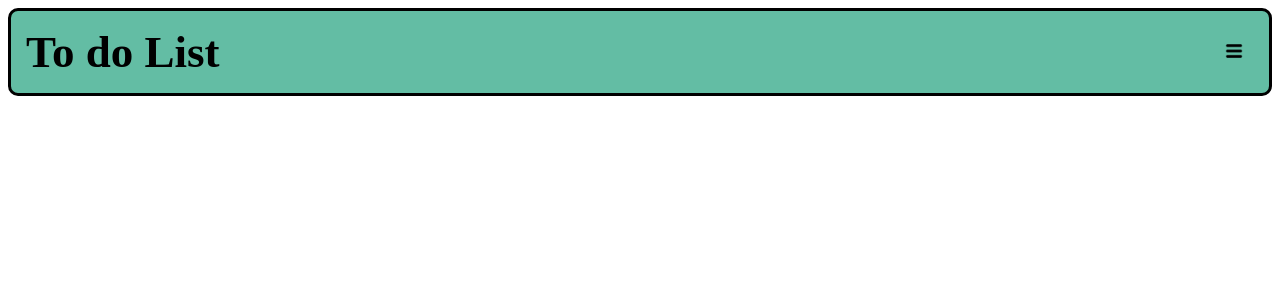
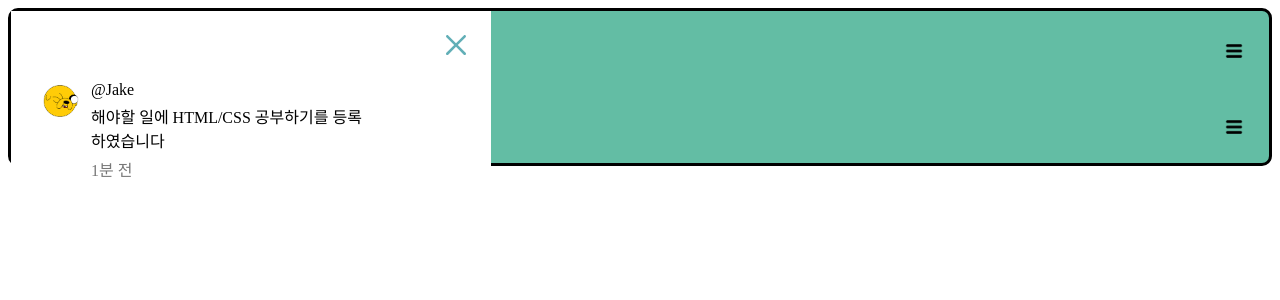
Before and after one commit to codesquad-members-2021/todo-list, a React (Create React App) app in the folder todo/: page / in a window 1280 px wide. Shown: the top 300 px of the page. Built offline with nearby package versions, Linux system fonts and the light colour scheme.

Commit message:
Feat: HistoryItem 추가 및 Header, TodoTitle 추가

```diff
--- a/todo/src/App.js
+++ b/todo/src/App.js
@@ -1,10 +1,26 @@
 import './App.scss';
-import Title from "./components/molecules/Title"
+import Header from "./components/molecules/Header";
+import TodoTitle from "./components/molecules/TodoTitle";
+import HistoryItem from './components/molecules/HistoryItem';
+import HistoryList from './components/molecules/HistoryList';
+
+
 function App() {
   return (
     <div className="App">
-      <Title></Title>
+      <HistoryList>
+        <HistoryItem></HistoryItem>
+      </HistoryList>
+
+      <Header />
+      <div>
+        <TodoTitle>해야할 일</TodoTitle>
+      </div>
+
+
+
     </div>
+
   );
 }
 
--- a/todo/src/components/atoms/Span/index.jsx
+++ b/todo/src/components/atoms/Span/index.jsx
@@ -3,7 +3,8 @@ import styled from "styled-components";
 
 const StyledSpan = styled.span`
    font-size: ${props => props.fontSize};
-   font-weight:${props => props.fontWeight};
+   font-weight: ${props => props.fontWeight};
+   color: ${props => props.fontColor};
 `;
 
 const Span = ({ children, ...props }) => (
--- /dev/null
+++ b/todo/src/components/molecules/Header/index.jsx
@@ -0,0 +1,30 @@
+import React from "react";
+import Span from "../../atoms/Span";
+import SmallButton from "../../atoms/SmallButton";
+import Image from "../../atoms/Image";
+import hamburgerBtn from "../../../images/hamburgerButtonIcon.png";
+import styled from "styled-components";
+
+const Div = styled.div`
+  display: flex;
+  padding: 15px;
+  justify-content: space-between;
+  place-items: center;
+`;
+
+const Header = () => {
+  const clickHandler = () => {
+    console.log("success");
+  }
+
+  return (
+    <Div>
+      <Span fontSize="45px" fontWeight="700">To do List</Span>
+      <SmallButton onClick={clickHandler}>
+        <Image src={hamburgerBtn} imgWidth="30px" />
+      </SmallButton>
+    </Div>
+  );
+};
+
+export default Header;
--- /dev/null
+++ b/todo/src/components/molecules/HistoryItem/index.jsx
@@ -0,0 +1,47 @@
+import React from 'react';
+import styled from "styled-components";
+import Image from '../../atoms/Image';
+import Span from '../../atoms/Span';
+import userIcon from '../../../images/userIcon.png';
+
+const WrapDiv = styled.div`
+  width: 330px;
+  display: flex;
+  padding: 15px;
+  background:#fff;
+`;
+
+const ImgDiv = styled.div`
+  margin: 0 10px 0 0;
+`;
+
+const TextDiv = styled.div`
+  > div {
+    margin-bottom:5px;
+  }
+`;
+
+const HistoryItem = () => (
+  <WrapDiv>
+
+    <ImgDiv>
+      <Image imgWidth="40px" src={userIcon} />
+    </ImgDiv>
+
+    <TextDiv>
+      <div>
+        <Span>@Jake</Span>
+      </div>
+      <div>
+        <Span>해야할 일에 HTML/CSS 공부하기를 등록하였습니다</Span>
+      </div>
+      <div>
+        <Span fontColor="#777777">1분 전</Span>
+      </div>
+    </TextDiv>
+
+  </WrapDiv>
+);
+
+
+export default HistoryItem;
--- /dev/null
+++ b/todo/src/components/molecules/HistoryList/index.jsx
@@ -0,0 +1,35 @@
+import React from 'react';
+import styled from "styled-components";
+import SmallButton from '../../atoms/SmallButton';
+import Image from '../../atoms/Image';
+import cancelButton from '../../../images/cancelButton.svg';
+
+const WrapDiv = styled.div`
+  position: absolute;
+  /* right: -475px; */
+  width: 450px;
+  height: 100%;
+  padding: 15px;
+  background: #fff;
+`;
+
+const ButtonDiv = styled.div`
+  text-align: end;
+`;
+
+const HistoryList = ({ children, ...props }) => {
+  return (
+    <WrapDiv>
+      <ButtonDiv>
+        <SmallButton>
+          <Image imgWidth="20px" src={cancelButton} />
+        </SmallButton>
+      </ButtonDiv>
+      <div>
+        {children}
+      </div>
+    </WrapDiv>
+  )
+}
+
+export default HistoryList;
--- a/todo/src/components/molecules/Title/index.jsx
+++ /dev/null
@@ -1,39 +0,0 @@
-import React from "react";
-import Span from "../../atoms/Span";
-import SmallButton from "../../atoms/SmallButton";
-import Image from "../../atoms/Image";
-import styled from "styled-components";
-import hamburgerBtn from "../../../images/hamburgerButtonIcon.png";
-
-const Div = styled.div`
-  display: flex;
-  padding: 15px;
-  justify-content: space-between;
-  place-items: center;
-`;
-
-const Title = ({children, ...props}) => {
-  // const clickHandler = () => {
-  //   console.log("success");
-  // }
-  // const changeHandler = () => {
-  //   console.log("change");
-  // }
-
-  return (
-    <Div>
-      <div>
-        <Span fontSize="45px" fontWeight="700">To do List</Span>
-      </div>
-
-      <div>
-        <SmallButton>
-          <Image src={hamburgerBtn} imgWidth="30px" />
-        </SmallButton>
-
-      </div>
-    </Div>
-  );
-};
-
-export default Title;
--- /dev/null
+++ b/todo/src/components/molecules/TodoTitle/index.jsx
@@ -0,0 +1,36 @@
+import React from 'react'
+import styled from "styled-components";
+import Span from '../../atoms/Span';
+import Label from '../../atoms/Label';
+import SmallButton from '../../atoms/SmallButton';
+import Image from '../../atoms/Image';
+import hamburgerBtn from "../../../images/hamburgerButtonIcon.png";
+// import ButtonList from '../ButtonList';
+
+const WrapDiv = styled.div`
+  display: flex;
+  padding: 15px;
+  justify-content: space-between;
+  place-items: center;
+`;
+
+const LeftDiv = styled.div`
+  display:flex;
+  place-items: center;
+`;
+
+const TodoTitle = ({ children, ...props }) => (
+  <WrapDiv>
+    <LeftDiv>
+      <Span fontSize="20px" fontWeight="700">{children}</Span>
+      <Label></Label>
+    </LeftDiv>
+    <div>
+      <SmallButton>
+        <Image src={hamburgerBtn} imgWidth="30px" />
+      </SmallButton>
+    </div>
+  </WrapDiv>
+);
+
+export default TodoTitle;
```
Also changed, not shown: todo/src/images/userIcon.png (added).
